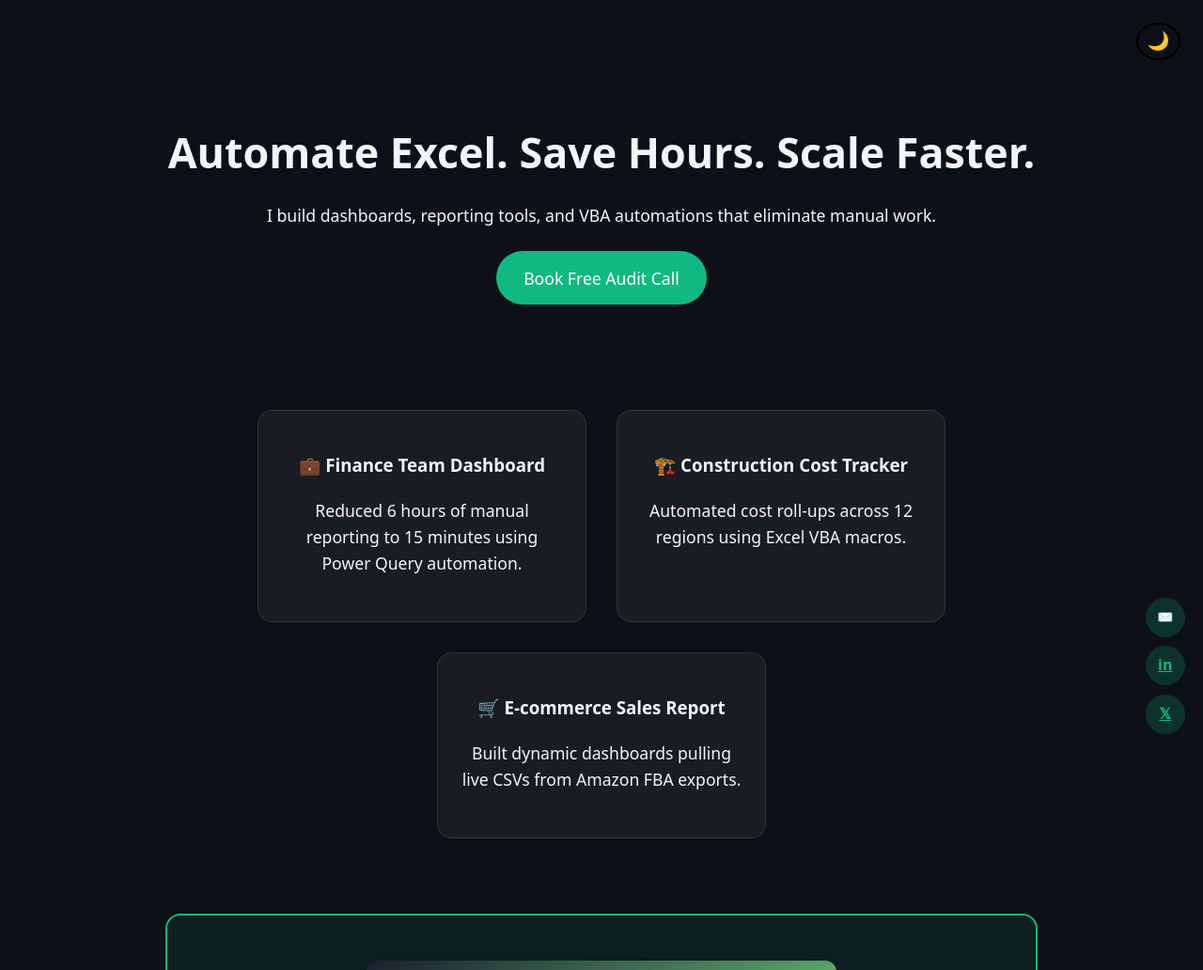
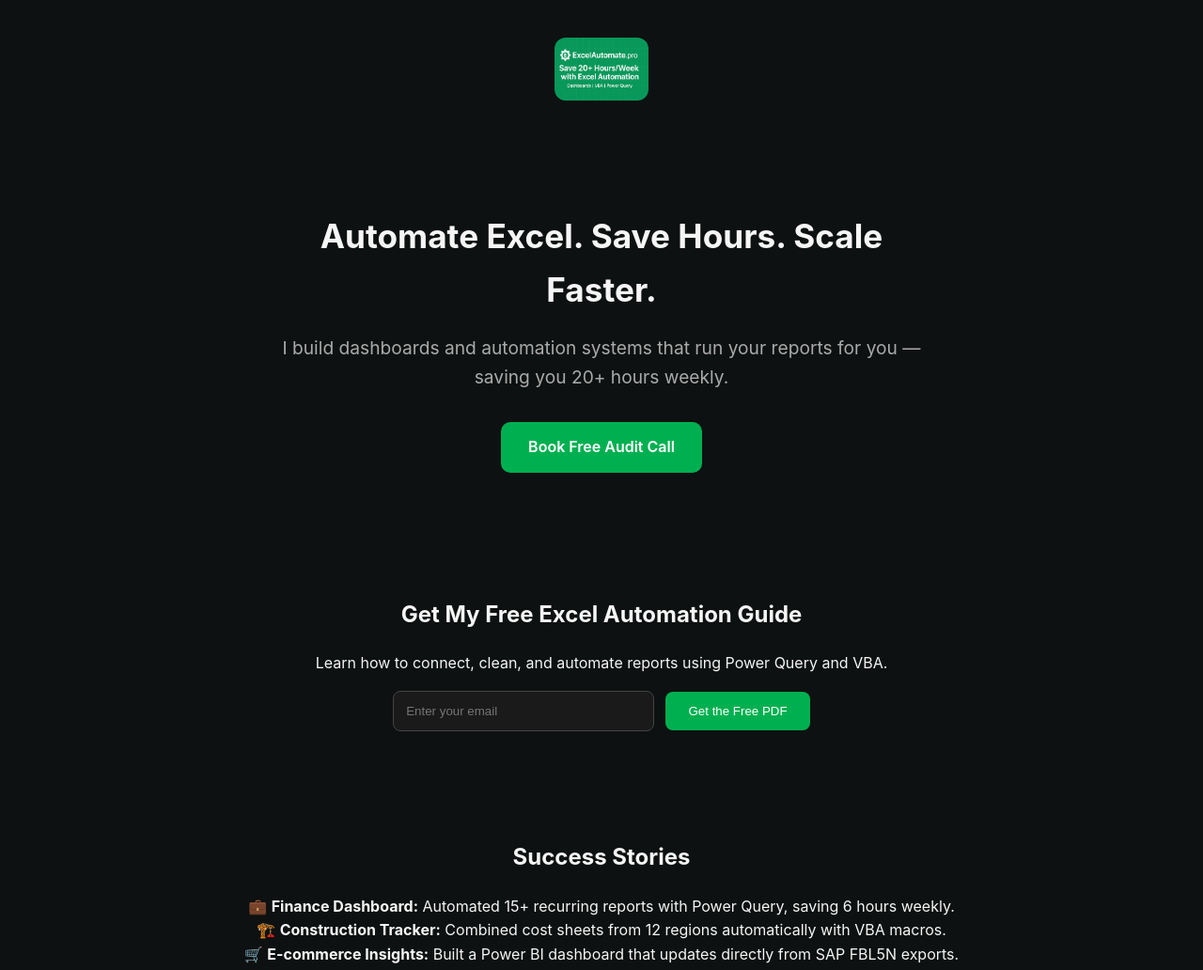
Before and after one commit to MrBilli0n/excelautomate-site, a plain HTML site: page index.html in a window 1280 px wide. Shown: the top 1032 px of the page at 94% size. Drawn offline with nearby package versions, Linux system fonts and the light colour scheme.

Commit message:
Added a lightweight animation

```diff
--- a/index.html
+++ b/index.html
@@ -3,31 +3,25 @@
 <head>
   <meta charset="UTF-8" />
   <meta name="viewport" content="width=device-width, initial-scale=1.0" />
-  <title>ExcelAutomate.pro | Excel Automation Expert</title>
-
-  <!-- Basic SEO -->
-  <meta name="description" content="Excel automation expert helping businesses save 20+ hours per week with Power Query, VBA, and dashboard templates." />
-  <meta name="keywords" content="Excel automation, VBA expert, Power Query dashboards, Excel templates, Excel consulting" />
-
-  <!-- Open Graph -->
-  <meta property="og:title" content="ExcelAutomate.pro | Excel Automation Expert" />
-  <meta property="og:description" content="Save 20+ hours a week — I build dashboards, VBA tools, and reporting automations for your business." />
+  <meta name="description" content="ExcelAutomate.pro — Automate Excel workflows, dashboards, and reporting with Power Query, VBA, and expert consulting." />
+  <meta property="og:title" content="ExcelAutomate.pro — Excel Automation Expert" />
+  <meta property="og:description" content="Automate Excel. Save Hours. Scale Faster. I build dashboards and automations that save 20+ hours weekly." />
   <meta property="og:image" content="https://raw.githubusercontent.com/MrBilli0n/excelautomate-site/main/Preview.jpg" />
   <meta property="og:url" content="https://excelautomate.pro" />
-  <meta property="og:type" content="website" />
+  <meta name="twitter:card" content="summary_large_image" />
 
-  <!-- Twitter / X Card -->
-  <meta name="twitter:card" content="summary_large_image" />
-  <meta name="twitter:title" content="ExcelAutomate.pro | Excel Automation Expert" />
-  <meta name="twitter:description" content="Save 20+ hours a week with Excel automation — dashboards, VBA tools, and reports that do the work for you." />
-  <meta name="twitter:image" content="https://raw.githubusercontent.com/MrBilli0n/excelautomate-site/main/Preview.jpg" />
+  <link rel="icon" href="favicon.ico" />
+  <link rel="apple-touch-icon" href="https://raw.githubusercontent.com/MrBilli0n/excelautomate-site/main/Preview.jpg" />
 
-  <!-- Schema.org JSON-LD for rich results -->
+  <title>ExcelAutomate.pro — Excel Automation Expert</title>
+
+  <!-- Structured Data -->
   <script type="application/ld+json">
   {
     "@context": "https://schema.org",
-    "@type": "Organization",
+    "@type": "ProfessionalService",
     "name": "ExcelAutomate.pro",
+    "description": "Excel automation expert offering Power Query, VBA, and dashboard solutions.",
     "url": "https://excelautomate.pro",
     "logo": "https://raw.githubusercontent.com/MrBilli0n/excelautomate-site/main/Preview.jpg",
     "email": "info@excelautomate.pro",
@@ -38,275 +32,185 @@
   }
   </script>
 
+  <!-- Styles -->
   <style>
     :root {
-      --accent: #10b981;
-      --accent-dark: #059669;
-      --bg-dark: #0d1117;
-      --bg-light: #ffffff;
-      --text-dark: #1e1e1e;
-      --text-light: #f0f6fc;
-      --max-width: 960px;
+      --bg: #0e1111;
+      --text: #f5f5f5;
+      --accent: #00b050;
+      --gray: #aaa;
     }
 
     body {
-      font-family: system-ui, -apple-system, "Segoe UI", Roboto, sans-serif;
+      font-family: "Inter", sans-serif;
+      background: var(--bg);
+      color: var(--text);
       margin: 0;
+      padding: 0;
       line-height: 1.6;
-      transition: background-color 0.4s, color 0.4s;
+      overflow-x: hidden;
     }
 
-    body.dark {
-      background-color: var(--bg-dark);
-      color: var(--text-light);
+    header, section, footer {
+      opacity: 0;
+      transform: translateY(20px);
+      transition: all 0.8s ease;
     }
-
-    body.light {
-      background-color: var(--bg-light);
-      color: var(--text-dark);
+    header.visible, section.visible, footer.visible {
+      opacity: 1;
+      transform: translateY(0);
     }
 
     header {
       text-align: center;
-      padding: 6rem 1rem 3rem;
-      max-width: var(--max-width);
+      padding: 2.5rem 1rem 1rem;
+    }
+
+    .hero {
+      text-align: center;
+      padding: 4rem 1.5rem;
+      max-width: 700px;
       margin: 0 auto;
     }
 
-    h1 {
-      font-size: clamp(2rem, 4vw, 2.8rem);
+    .hero-title {
+      font-size: 2.2rem;
       font-weight: 700;
-      margin-bottom: 1rem;
+      margin-bottom: 0.8rem;
     }
 
-    p {
-      font-size: 1.1rem;
-      margin-bottom: 1.5rem;
+    .hero-subtitle {
+      font-size: 1.2rem;
+      color: var(--gray);
+      margin-bottom: 2rem;
     }
 
     .cta-button {
-      background-color: var(--accent);
+      display: inline-block;
+      background: var(--accent);
       color: white;
-      border: none;
       padding: 0.9rem 1.8rem;
-      border-radius: 9999px;
-      font-size: 1.1rem;
+      border-radius: 10px;
       text-decoration: none;
-      transition: background-color 0.3s, transform 0.2s;
-      display: inline-block;
+      font-weight: 600;
+      transition: background 0.3s ease;
     }
 
     .cta-button:hover {
-      background-color: var(--accent-dark);
-      transform: translateY(-2px);
+      background: #00d860;
     }
 
-    main {
-      max-width: var(--max-width);
+    .section {
+      padding: 3rem 1.5rem;
+      max-width: 900px;
       margin: 0 auto;
-      padding: 1rem;
+      text-align: center;
     }
 
-    .case-studies {
-      display: flex;
-      flex-wrap: wrap;
-      justify-content: center;
-      gap: 2rem;
-      padding: 3rem 1rem;
+    .lead-magnet form {
+      margin-top: 1rem;
     }
 
-    .case-study {
-      background: rgba(255, 255, 255, 0.05);
-      border: 1px solid rgba(255, 255, 255, 0.1);
-      border-radius: 1rem;
-      padding: 1.5rem;
-      max-width: 300px;
-      text-align: center;
-      transition: transform 0.3s;
+    .lead-magnet input[type="email"] {
+      padding: 0.8rem;
+      border: 1px solid #444;
+      border-radius: 8px;
+      width: 250px;
+      background: #1a1a1a;
+      color: var(--text);
     }
 
-    .case-study:hover {
-      transform: translateY(-5px);
+    .lead-magnet button {
+      margin-left: 0.5rem;
+      background: var(--accent);
+      color: #fff;
+      border: none;
+      padding: 0.8rem 1.5rem;
+      border-radius: 8px;
+      cursor: pointer;
+      transition: background 0.3s ease;
     }
 
-    .lead-section {
-      text-align: center;
-      padding: 3rem 1rem;
-      margin: 2rem 1rem;
-      border-radius: 1rem;
-      border: 2px solid var(--accent);
-      background: rgba(16, 185, 129, 0.08);
-    }
-
-    .lead-section img {
-      width: 100%;
-      max-width: 500px;
-      border-radius: 12px;
-      box-shadow: 0 8px 20px rgba(0, 0, 0, 0.15);
-      margin-bottom: 1.5rem;
+    .lead-magnet button:hover {
+      background: #00d860;
     }
 
     footer {
       text-align: center;
       padding: 2rem 1rem;
       font-size: 0.9rem;
-      opacity: 0.8;
-    }
-
-    .floating-icons {
-      position: fixed;
-      bottom: 1.2rem;
-      right: 1.2rem;
-      display: flex;
-      flex-direction: column;
-      gap: 0.6rem;
-      z-index: 100;
-    }
-
-    .floating-icons a,
-    .floating-icons button {
-      display: flex;
-      justify-content: center;
-      align-items: center;
-      width: 42px;
-      height: 42px;
-      background: rgba(16, 185, 129, 0.2);
-      border-radius: 50%;
-      color: var(--accent);
-      border: none;
-      font-weight: bold;
-      cursor: pointer;
-      transition: background 0.3s, transform 0.3s;
-    }
-
-    .floating-icons a:hover,
-    .floating-icons button:hover {
-      background: var(--accent);
-      color: #fff;
-      transform: scale(1.1);
-    }
-
-    #theme-toggle {
-      position: absolute;
-      top: 1.5rem;
-      right: 1.5rem;
-      cursor: pointer;
-      background: none;
-      border: 2px solid currentColor;
-      border-radius: 50%;
-      padding: 0.4rem 0.6rem;
-      font-size: 1.2rem;
+      color: var(--gray);
+      border-top: 1px solid #222;
     }
 
     @media (max-width: 600px) {
-      header { padding-top: 7rem; }
-      #theme-toggle {
-        position: static;
-        margin: 1rem auto 0;
+      .hero-title {
+        font-size: 1.8rem;
+      }
+      .hero-subtitle {
+        font-size: 1rem;
       }
     }
   </style>
-
-  <!-- Google Analytics -->
-  <script async src="https://www.googletagmanager.com/gtag/js?id=G-2FVEYK24H3"></script>
-  <script>
-    window.dataLayer = window.dataLayer || [];
-    function gtag(){dataLayer.push(arguments);}
-    gtag('js', new Date());
-    gtag('config', 'G-2FVEYK24H3');
-  </script>
 </head>
 
-<body class="dark">
-  <button id="theme-toggle" title="Toggle theme">🌙</button>
+<body>
 
   <header>
-    <h1>Automate Excel. Save Hours. Scale Faster.</h1>
-    <p>I build dashboards, reporting tools, and VBA automations that eliminate manual work.</p>
-    <a href="mailto:info@excelautomate.pro?subject=Free Excel Automation Audit" class="cta-button">Book Free Audit Call</a>
+    <img src="https://raw.githubusercontent.com/MrBilli0n/excelautomate-site/main/Preview.jpg" alt="ExcelAutomate.pro logo" width="100" style="border-radius:12px;">
   </header>
 
-  <main>
-    <section class="case-studies">
-      <div class="case-study">
-        <h3>💼 Finance Team Dashboard</h3>
-        <p>Reduced 6 hours of manual reporting to 15 minutes using Power Query automation.</p>
-      </div>
-      <div class="case-study">
-        <h3>🏗️ Construction Cost Tracker</h3>
-        <p>Automated cost roll-ups across 12 regions using Excel VBA macros.</p>
-      </div>
-      <div class="case-study">
-        <h3>🛒 E-commerce Sales Report</h3>
-        <p>Built dynamic dashboards pulling live CSVs from Amazon FBA exports.</p>
-      </div>
-    </section>
+  <section id="hero" class="hero">
+    <h1 class="hero-title">Automate Excel. Save Hours. Scale Faster.</h1>
+    <p class="hero-subtitle">I build dashboards and automation systems that run your reports for you — saving you 20+ hours weekly.</p>
+    <a href="#contact" class="cta-button">Book Free Audit Call</a>
+  </section>
 
-    <section class="lead-section">
-      <img src="https://raw.githubusercontent.com/MrBilli0n/excelautomate-site/main/lead-magnet-thumbnail.jpg"
-           alt="Free Excel Automation Guide" loading="lazy" />
-      <h2 style="color:var(--accent)">Free Download: 7 Excel Automations That Save 20+ Hours/Week</h2>
-      <p>Get the exact VBA + Power Query setups used in real businesses. No fluff. Instant PDF.</p>
-      <a href="https://raw.githubusercontent.com/MrBilli0n/excelautomate-site/main/7 Excel Automations.pdf"
-         download class="cta-button">Download Free PDF Now</a>
-    </section>
+  <section class="section lead-magnet">
+    <h2>Get My Free Excel Automation Guide</h2>
+    <p>Learn how to connect, clean, and automate reports using Power Query and VBA.</p>
 
-    <section class="lead-section" style="background:#f0fdf4;">
-      <h2 style="color:var(--accent)">Free: 12-Month Cash Flow Forecaster</h2>
-      <p>See your cash runway in 30 seconds. Red alert if &lt;30 days.</p>
-      <div style="background:#fff; padding:1rem; border-radius:8px; margin:1rem 0;">
-        [Insert Loom Embed Here]
-      </div>
-      <a href="https://raw.githubusercontent.com/MrBilli0n/excelautomate-site/main/Cash-Flow-Forecaster-12-Month-Runway.xlsx"
-         download class="cta-button">Download Excel Tool</a>
-      <a href="https://raw.githubusercontent.com/MrBilli0n/excelautomate-site/main/Cash-Flow-Forecaster-Quick-Start.pdf"
-         download class="cta-button">Quick-Start Guide</a>
-      <a href="https://raw.githubusercontent.com/MrBilli0n/excelautomate-site/main/Cash-Flow-Forecaster-Understand-Your-Metrics.pdf"
-         download class="cta-button">Understand Metrics</a>
-    </section>
+    <!-- Lead Capture Form -->
+    <form action="https://formspree.io/f/yourcode" method="POST">
+      <input type="email" name="email" placeholder="Enter your email" required />
+      <button type="submit">Get the Free PDF</button>
+    </form>
+  </section>
 
-    <section class="lead-section" style="background:none; border:none;">
-      <h2>Ready to automate your reporting?</h2>
-      <a href="mailto:info@excelautomate.pro?subject=Free Excel Automation Audit" class="cta-button">Get Your Free Excel Audit</a>
-    </section>
-  </main>
+  <section class="section" id="case-studies">
+    <h2>Success Stories</h2>
+    <p>💼 <strong>Finance Dashboard:</strong> Automated 15+ recurring reports with Power Query, saving 6 hours weekly.<br>
+       🏗️ <strong>Construction Tracker:</strong> Combined cost sheets from 12 regions automatically with VBA macros.<br>
+       🛒 <strong>E-commerce Insights:</strong> Built a Power BI dashboard that updates directly from SAP FBL5N exports.</p>
+  </section>
+
+  <section class="section" id="contact">
+    <h2>Let's Talk</h2>
+    <p>Have a process worth automating? Let's discuss your Excel challenges.</p>
+    <a href="mailto:info@excelautomate.pro?subject=Free Excel Automation Audit&utm_source=website&utm_medium=cta" class="cta-button">Email Me</a>
+  </section>
 
   <footer>
-    © 2025 ExcelAutomate.pro | Built by Excel Automation Expert GvdHarten<br />
-    <a href="mailto:info@excelautomate.pro">info@excelautomate.pro</a>
+    <p>© <span id="year"></span> ExcelAutomate.pro | Built by GvdHarten</p>
   </footer>
 
-  <div class="floating-icons">
-    <button id="emailBtn" title="Copy Email">✉️</button>
-    <a href="https://www.linkedin.com/in/gvdharten" target="_blank" title="LinkedIn">in</a>
-    <a href="https://x.com/MrBiIIion" target="_blank" title="X (Twitter)">𝕏</a>
-  </div>
+  <!-- GSAP Animation -->
+  <script src="https://cdnjs.cloudflare.com/ajax/libs/gsap/3.12.2/gsap.min.js" integrity="sha512-yR8b6mKOlIG6A4YZwKxAAlD5OK2ngklPhUpb7/5fQlPjvV1ROfXEqoWAX2N64nG3Jzyd+Z/Iz3lCuPduC3k5w==" crossorigin="anonymous" referrerpolicy="no-referrer"></script>
+  <script>
+    window.addEventListener("load", () => {
+      gsap.from(".hero-title", { duration: 1.2, y: 30, opacity: 0, ease: "power3.out" });
+      gsap.from(".hero-subtitle", { duration: 1, y: 20, opacity: 0, delay: 0.4, ease: "power3.out" });
+      gsap.from(".cta-button", { duration: 1, y: 10, opacity: 0, delay: 0.8, ease: "power3.out" });
+    });
 
-  <script>
-    document.addEventListener("DOMContentLoaded", () => {
-      const body = document.body;
-      const toggle = document.getElementById("theme-toggle");
-      const saved = localStorage.getItem("theme");
-      if (saved === "light") body.classList.replace("dark", "light");
+    // Scroll-in reveal for sections
+    const observer = new IntersectionObserver(entries => {
+      entries.forEach(e => { if (e.isIntersecting) e.target.classList.add('visible'); });
+    }, { threshold: 0.1 });
+    document.querySelectorAll('header, section, footer').forEach(el => observer.observe(el));
 
-      toggle.addEventListener("click", () => {
-        body.classList.toggle("dark");
-        body.classList.toggle("light");
-        localStorage.setItem("theme", body.classList.contains("dark") ? "dark" : "light");
-      });
-
-      const emailBtn = document.getElementById("emailBtn");
-      const email = "info@excelautomate.pro";
-      emailBtn.addEventListener("click", async () => {
-        try {
-          await navigator.clipboard.writeText(email);
-          emailBtn.textContent = "✅";
-          setTimeout(() => (emailBtn.textContent = "✉️"), 1500);
-        } catch {
-          alert("Email copied to clipboard: " + email);
-        }
-      });
-    });
+    // Auto year
+    document.getElementById("year").textContent = new Date().getFullYear();
   </script>
 </body>
 </html>
```
